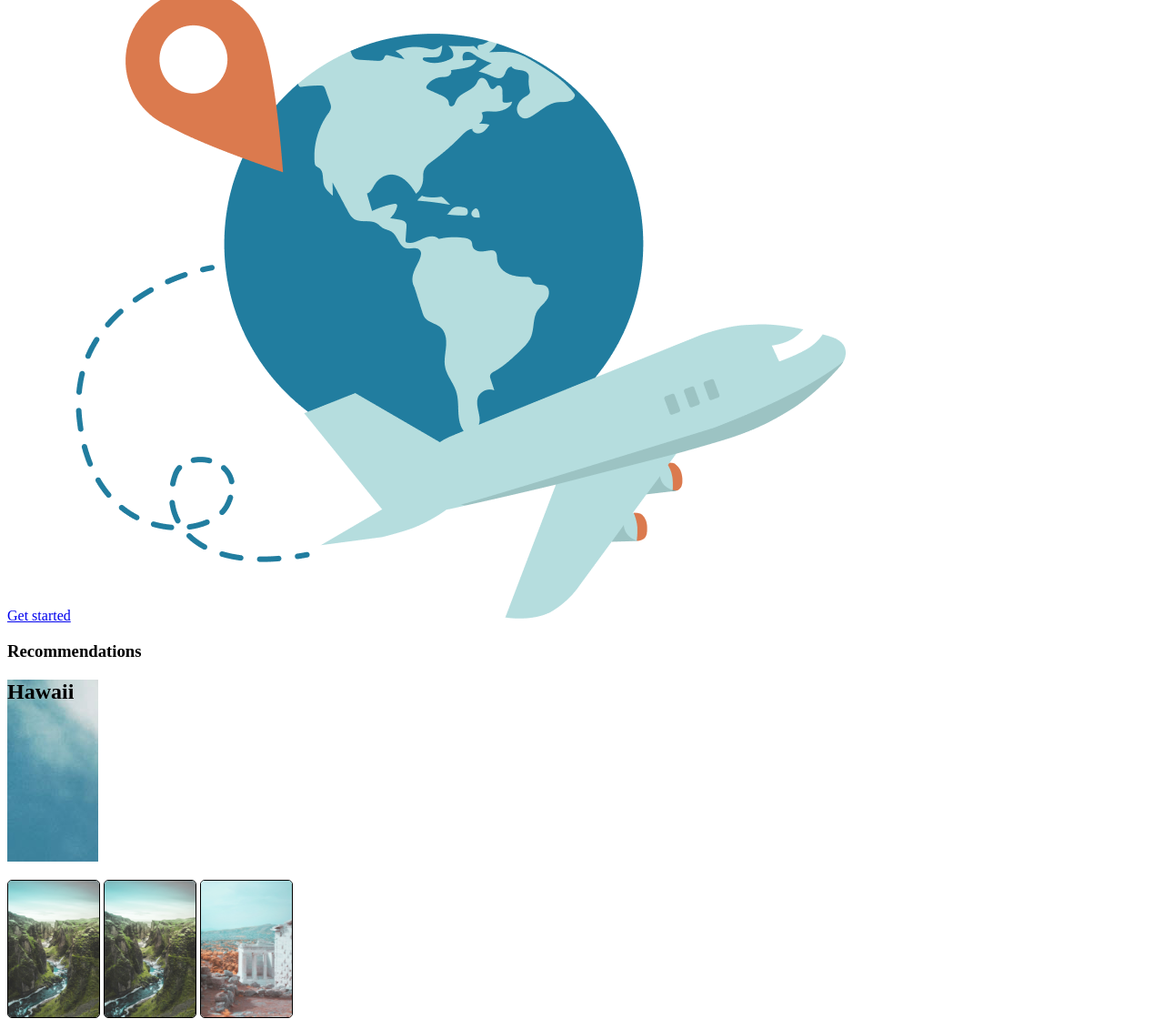
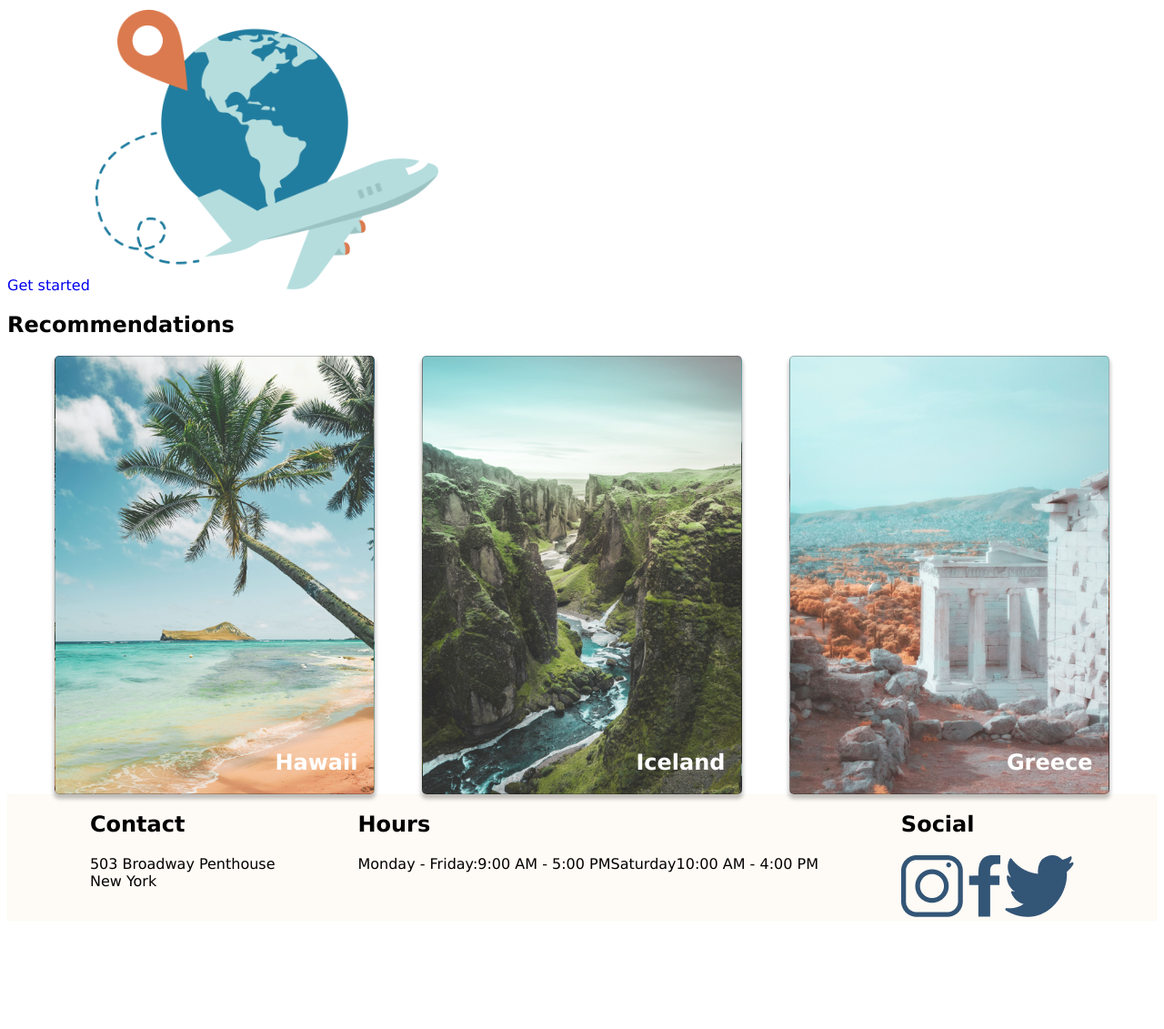
Before and after one commit to tatianapriv/tatiana-privezentseva-travelsite, a plain HTML site: page index.html in a window 1280 px wide. Shown: the part 260-1391 px from the top of the page at 91% size. After the commit the page ends 1280 px from the top, so only its background shows below. Drawn offline with Linux system fonts and the light colour scheme.

Commit message:
Do more work in ind ex.html and main.css, mostly main section and footer

```diff
--- a/css/main.css
+++ b/css/main.css
@@ -1,17 +1,87 @@
-.containter__destinations {
-    display: flex;
-    flex-direction: row;
+body {
+    font-family: Verdana, Geneva, Tahoma, sans-serif;
 }
 
-.image__hawaii, .image__iceland, .image__greece {
-    width: 100px;
-    border: 1px solid black;
-    border-radius: 5px;
+a {
+    text-decoration: none;
+}
+
+.hero {
+ display: inline-block;
+}
+
+.hero__logo {
+    width: 40%;
 
 }
 
-.hawaii {
-    background-image: url(/assets/Images/hawaii.jpg);
-    width: 100px;
-    height: 200px;
+.destinations {
+    display: flex;
+    flex-direction: row;
+    justify-content: space-evenly;
 }
+
+.box-hawaii {
+    display: flex;
+    align-items: flex-end;
+    justify-content: flex-end;
+    background-image: url(../assets/Images/hawaii.jpg);
+    background-position: center;
+    background-size: cover;
+    width: 350px;
+    height: 30rem;
+    border: 1px solid rgba(0, 0, 0, 0.25);
+    border-radius: 5px;
+    box-shadow: 0 4px 4px 1px rgba(0, 0, 0, 0.25);
+}
+
+.box-iceland {
+    display: flex;
+    align-items: flex-end;
+    justify-content: flex-end;
+    background-image: url(../assets/Images/iceland.jpg);
+    background-position: center;
+    background-size: cover;
+    width: 350px;
+    height: 30rem;
+    border: 1px solid rgba(0, 0, 0, 0.25);
+    border-radius: 5px;
+    box-shadow: 0 4px 4px 1px rgba(0, 0, 0, 0.25);
+}
+
+.box-greece {
+    display: flex;
+    align-items: flex-end;
+    justify-content: flex-end;
+    background-image: url(../assets/Images/greece.jpg);
+    background-position: center;
+    background-size: cover;
+    width: 350px;
+    height: 30rem;
+    border: 1px solid rgba(0, 0, 0, 0.25);
+    border-radius: 5px;
+    box-shadow: 0 4px 4px 1px rgba(0, 0, 0, 0.25);
+}
+
+.destination__name {
+    color: #FFF;
+    margin-right: 5%;
+}
+
+.footer {
+    background-color: #FEFAF5;
+    display: flex;
+    flex-direction: row;
+    justify-content: space-evenly;
+}
+
+.info-item {
+    display: flex;
+    flex-direction: row;
+
+}
+
+.logos {
+    display: inline;
+
+}
--- a/index.html
+++ b/index.html
@@ -10,7 +10,7 @@
 <body>
     <header>
         <nav class="navbar">
-            <h3 class="site__title">Travel Site</h3>
+            <h2 class="site__title">Travel Site</h2>
             <ul class="nav__pages-list">
                 <li class="nav__pages-list-item">
                     <a class="nav__pages-link" href="./index.html">Home</a></li>
@@ -22,28 +22,65 @@
                     <a class="nav__pages-link" href="./pages/menu.html">Greece</a></li>
             </ul>
         </nav>
+
+    </header>
+
+    <main>
         <section class="hero">
             <h1 class="">Traveling Comes With Endless Discoveries</h1>
             <p>Don't let your dreams be just dreams. Experience the world by booking a vacation with us now.</p>
             <a class="btn" href="./index.html">Get started</a>
             <img class="hero__logo" src="./assets/Images/hero.png" alt="plane flying aroun the Earth">
         </section>
-    </header>
 
-    <main>
-        <h3 class="main__title">Recommendations</h3>
-        <div class="container__destinations">
-            <a class="page__hawaii" href="./pages/hawaii.html"></a>
-                <h2 class="hawaii">Hawaii</h2>
+        <section>
+        <h2 class="main__title">Recommendations</h2>
+        <div class="destinations">
+            <a class="box-hawaii" href="./pages/hawaii.html">
+                <h2 class="destination__name">Hawaii</h2>
+        </a>
+             <a class="box-iceland" href="./pages/iceland.html">
+                <h2 class="destination__name">Iceland</h2>
+             </a>
+            <a class="box-greece" href="./pages/greece.html">
+                <h2 class="destination__name">Greece</h2>
+            </a>
+        </div>
+        </section>
+    </main>
 
-            <a class="page__iceland" href="./pages/iceland.html">
-                <img class="image__hawaii" src="./assets/Images/iceland.jpg" alt="Icelandic fjord"></a>
-
-            <a class="page__iceland" href="./pages/iceland.html">
-                <img class="image__iceland" src="./assets/Images/iceland.jpg" alt="Icelandic fjord"></a>
-            <a class="page__iceland" href="./pages/greece.html">
-               <img class="image__greece" src="./assets/Images/greece.jpg" alt="Greek ruins"></a>
+    <footer class="footer">
+        <div>
+            <h2 class="info">Contact</h2>
+            <p class="info-item">503 Broadway Penthouse <br>
+            New York</p>
         </div>
-    </main>
+        <div>
+            <h2 class="info">Hours</h2>
+            <p class="info-item">
+                <span class="info-item-days">Monday - Friday:</span> 9:00 AM - 5:00 PM <br>
+                <span class="info-item-days">Saturday</span> 10:00 AM - 4:00 PM
+            </p>
+        </div>
+        <div>
+            <h2 class="info">Social</h2>
+            <div class="logos">
+            <a href="https://www.instagram.com">
+                <img class="logos" src="./assets/Icons/icon-instagram.png" alt="instagram">
+            </a>
+            </div>
+            <div class="logos">
+            <a href="https://www.facebook.com">
+                <img class="logos" src="./assets/Icons/icon-facebook.png" alt="facebook">
+            </a>
+           </div>
+           <div class="logos">
+            <a href="https://www.twitter.com">
+                <img src="./assets/Icons/icon-twitter.png" alt="twitter">
+                </a>
+           </div>
+           </div>
+        </div>
+    </footer>
 </body>
 </html>
```
